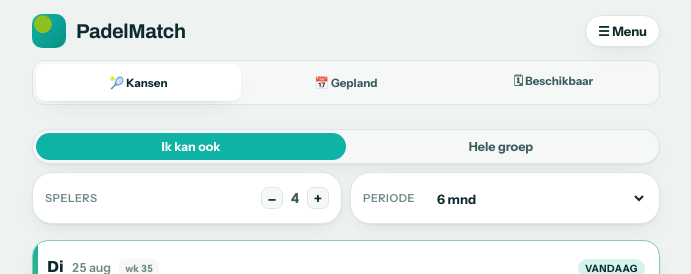
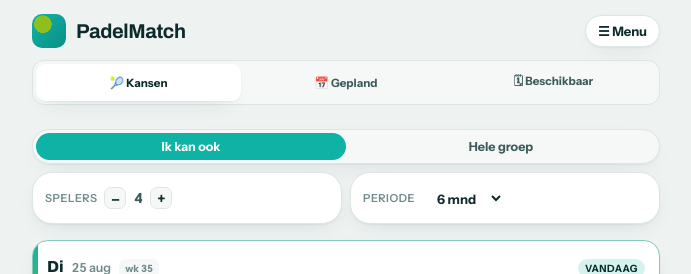
Before and after one commit to ricardoschenkel91-tech/padel, a React (Vite) app: page / in a window 1280 px wide. Shown: the top 274 px of the page, without its empty margins (294-985 px from the left). Built offline with nearby package versions, Linux system fonts and the light colour scheme.

Commit message:
Filter: label + keuze links uitgelijnd zodat '6 mnd' niet meer afkapt

```diff
--- a/src/index.css
+++ b/src/index.css
@@ -370,6 +370,7 @@
 .ctrls{align-items:stretch}
 .ctrls .seg{flex:1 1 100%}
 .ctrls .seg button{flex:1}
-.ctrls .chip{flex:1 1 140px;min-width:0;justify-content:space-between}
+.ctrls .chip{flex:1 1 140px;min-width:0;justify-content:flex-start}
+.ctrls .chip select{width:auto;flex:0 0 auto}
 .ctrls .chip select{min-width:0}
 .chip label{white-space:nowrap}
```
